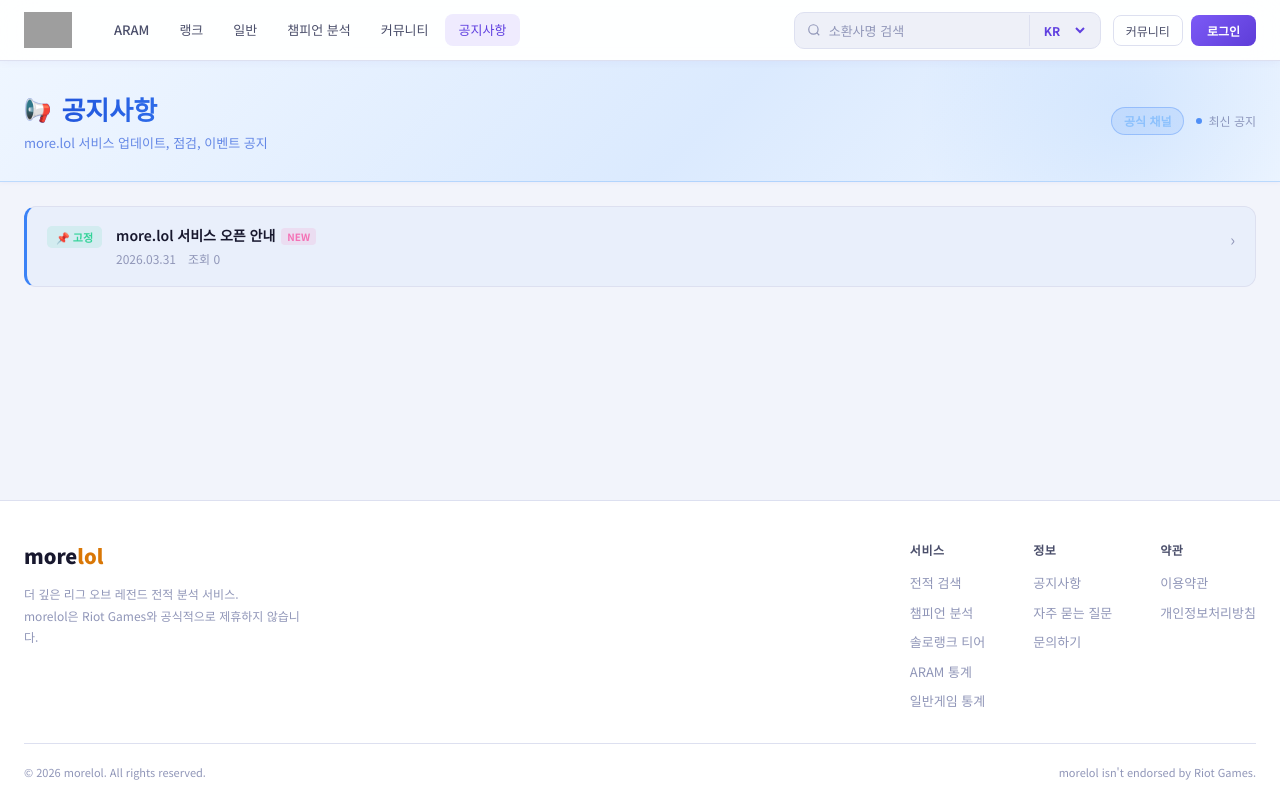
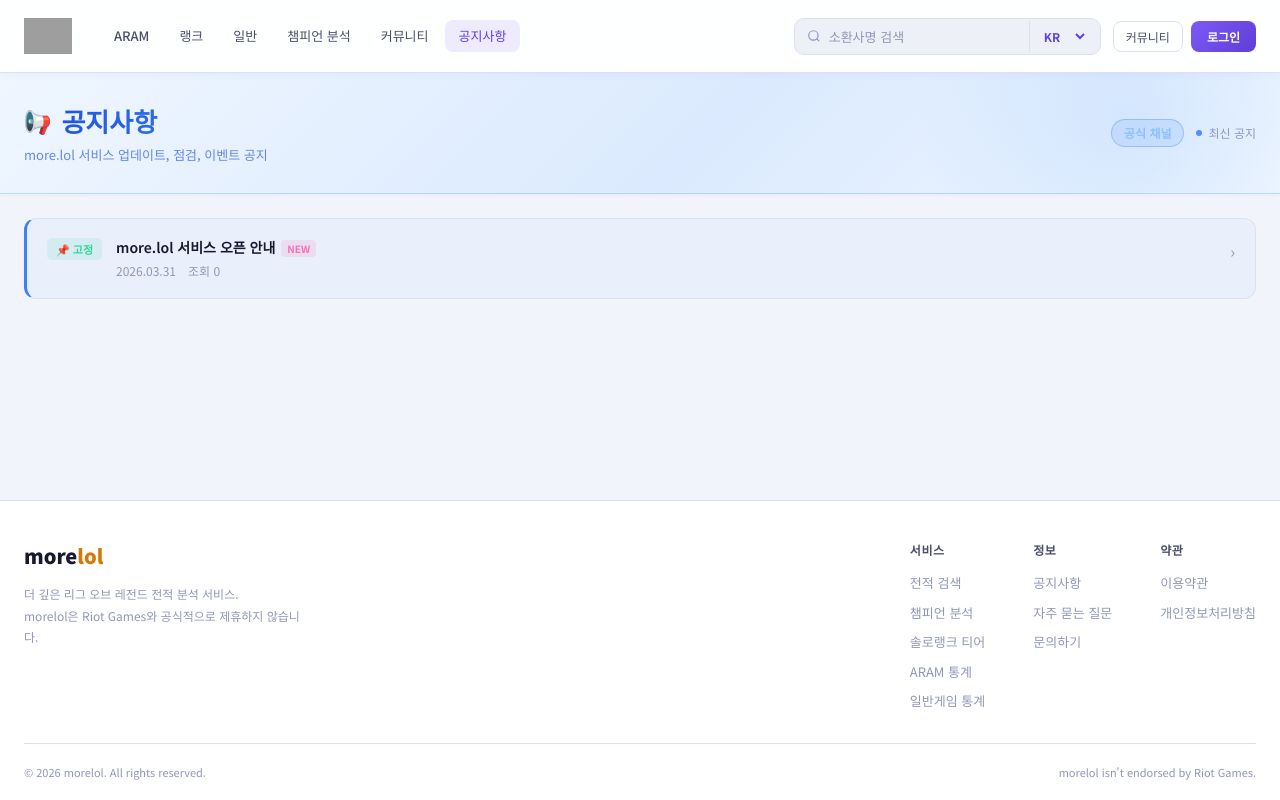
Before and after one commit to shinseongmin1-sketch/more.lol, a React (Vite) app: page /notice in a window 1280 px wide. Built offline with nearby package versions, Linux system fonts and the light colour scheme; grey boxes are pictures that could not be loaded.

Commit message:
auto: 2026-04-01 20:40

```diff
--- a/src/components/Header.css
+++ b/src/components/Header.css
@@ -12,7 +12,7 @@
   max-width: 1440px;
   margin: 0 auto;
   padding: 0 24px;
-  height: 60px;
+  height: 72px;
   display: flex;
   align-items: center;
   justify-content: space-between;
```
